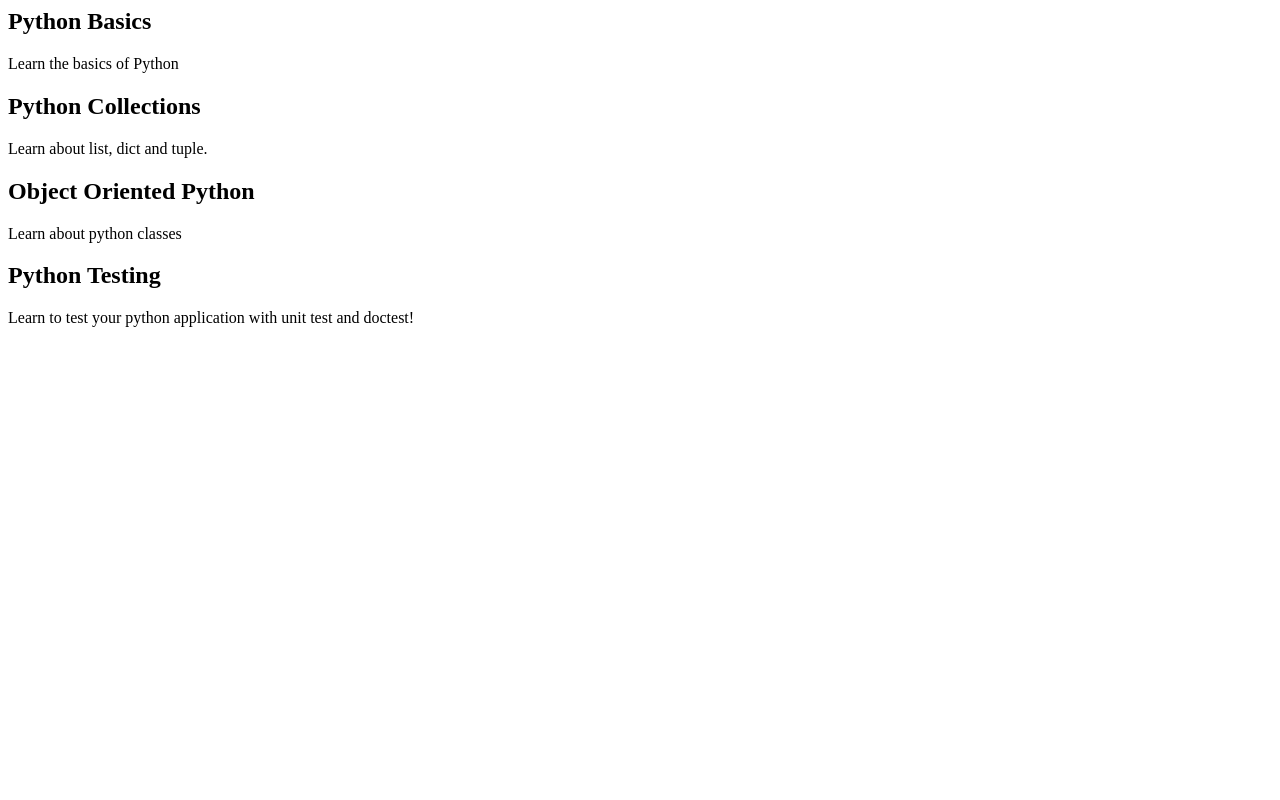
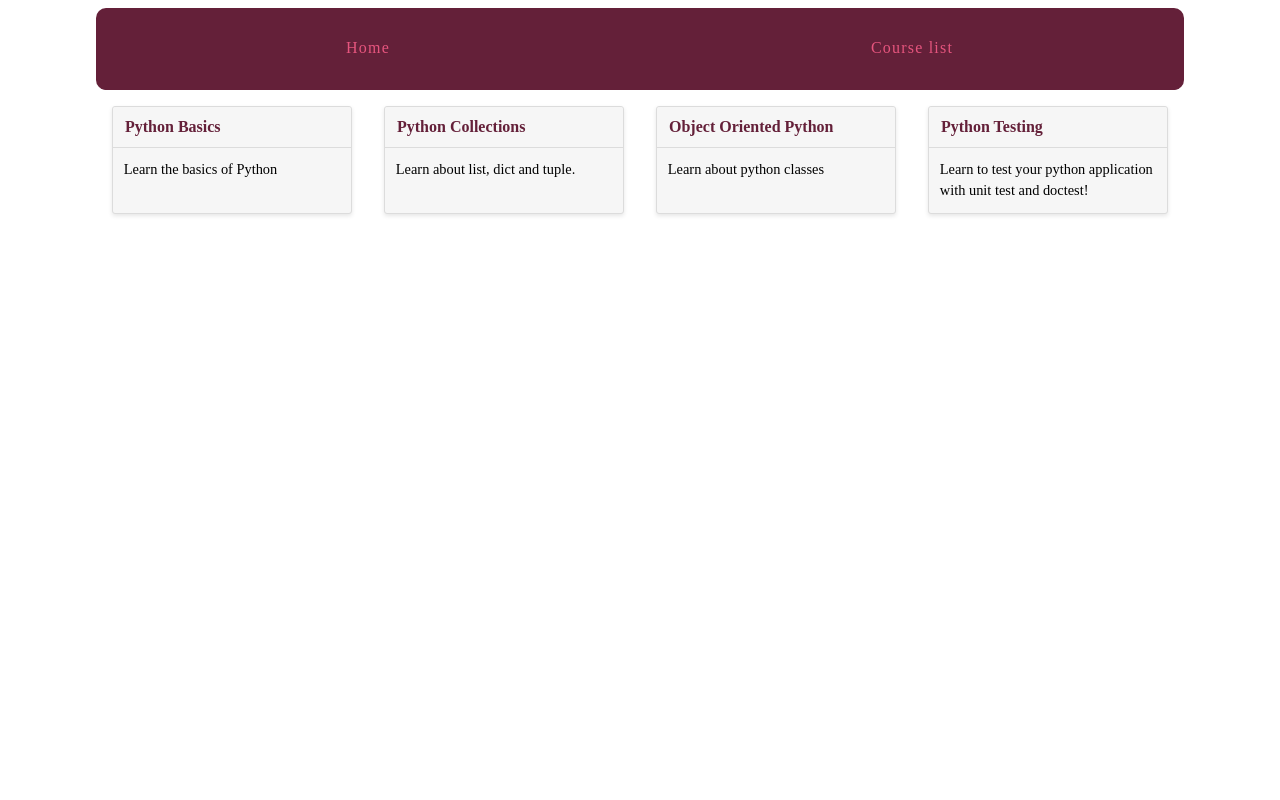
Before and after one commit to kaka21garuda/Django101, a Django app: page /courses/ in a window 1280 px wide. Run offline with Django 3.2, Linux system fonts and the light colour scheme; data comes from the database, SQL or seed files in the repository; both versions use the stored data as it was after the commit.

Commit message:
update css, migration step and update url

```diff
--- a/assets/css/layout.css
+++ b/assets/css/layout.css
@@ -0,0 +1,123 @@
+html {
+  box-sizing: border-box; }
+
+*, *::after, *::before {
+  box-sizing: inherit; }
+
+.site-container {
+  max-width: 68em;
+  margin-left: auto;
+  margin-right: auto; }
+  .site-container::after {
+    clear: both;
+    content: "";
+    display: table; }
+  .site-container nav {
+    width: 100%;
+    display: table;
+    width: 100%;
+    table-layout: fixed;
+    border-bottom-left-radius: 10px;
+    border-bottom-right-radius: 10px;
+    border-top-left-radius: 10px;
+    border-top-right-radius: 10px;
+    border-bottom-left-radius: 10px;
+    border-top-left-radius: 10px;
+    border-bottom-right-radius: 10px;
+    border-top-right-radius: 10px;
+    background-color: #642039;
+    margin-bottom: 1em;
+    overflow: hidden; }
+    .site-container nav a {
+      display: table-cell;
+      width: 8.33333%;
+      padding: 10px;
+      border-bottom: 2px solid #642039;
+      color: #e6557e;
+      letter-spacing: 0.075em;
+      line-height: 60px;
+      text-align: center;
+      text-decoration: none; }
+      .site-container nav a:hover {
+        background: #6d3753;
+        border-bottom: 2px solid #642039;
+        color: white; }
+
+.cards {
+  display: -webkit-box;
+  display: -moz-box;
+  display: box;
+  display: -webkit-flex;
+  display: -moz-flex;
+  display: -ms-flexbox;
+  display: flex;
+  -webkit-box-lines: multiple;
+  -moz-box-lines: multiple;
+  box-lines: multiple;
+  -webkit-flex-wrap: wrap;
+  -moz-flex-wrap: wrap;
+  -ms-flex-wrap: wrap;
+  flex-wrap: wrap;
+  -webkit-box-pack: justify;
+  -moz-box-pack: justify;
+  box-pack: justify;
+  -webkit-justify-content: space-between;
+  -moz-justify-content: space-between;
+  -ms-justify-content: space-between;
+  -o-justify-content: space-between;
+  justify-content: space-between;
+  -ms-flex-pack: justify; }
+
+.card {
+  -webkit-flex-basis: 15em;
+  -moz-flex-basis: 15em;
+  flex-basis: 15em;
+  -ms-flex-preferred-size: 15em;
+  -webkit-flex-grow: 1;
+  -moz-flex-grow: 1;
+  flex-grow: 1;
+  -ms-flex-positive: 1;
+  -webkit-transition: all 0.2s ease-in-out;
+  -moz-transition: all 0.2s ease-in-out;
+  transition: all 0.2s ease-in-out;
+  background-color: #f6f6f6;
+  border-radius: 3px;
+  border: 1px solid gainsboro;
+  box-shadow: 0 2px 4px #e6e6e6;
+  margin: 0 1em 1.5em 1em;
+  position: relative; }
+  .card header {
+    -webkit-transition: all 0.2s ease-in-out;
+    -moz-transition: all 0.2s ease-in-out;
+    transition: all 0.2s ease-in-out;
+    background-color: #f6f6f6;
+    border-bottom: 1px solid gainsboro;
+    border-radius: 3px 3px 0 0;
+    font-weight: bold;
+    line-height: 1.5em;
+    padding: 0.5em 0.75em; }
+    .card header a {
+      color: #642039;
+      text-decoration: none; }
+      .card header a:hover {
+        text-decoration: underline; }
+  .card .card-copy {
+    font-size: 0.9em;
+    line-height: 1.5em;
+    padding: 0.75em 0.75em; }
+    .card .card-copy p {
+      margin: 0 0 0.75em; }
+
+article h2 a,
+article h3 a {
+  color: #642039;
+  text-decoration: none; }
+  article h2 a:hover,
+  article h3 a:hover {
+    text-decoration: underline; }
+article .steps {
+  border-top: 2px solid #e6557e; }
+  article .steps h3 + p {
+    margin-left: 1em; }
+
+/*# sourceMappingURL=layout.css.map */
--- a/courses/models.py
+++ b/courses/models.py
@@ -14,6 +14,7 @@ class Course(models.Model):
 class Step(models.Model):
     title = models.CharField(max_length = 255)
     description = models.TextField()
+    content = models.TextField(blank = True, default = " ")
     oder = models.IntegerField(default = 0)
     course = models.ForeignKey(Course)
 
--- a/courses/templates/courses/course_list.html
+++ b/courses/templates/courses/course_list.html
@@ -1,4 +1,17 @@
-{% for course in courses %}
-<h2>{{ course.title }}</h2>
-{{ course.description }}
-{% endfor %}
+{% extends "layout.html" %}
+
+{% block title %}Available courses{% endblock %}
+{% block content %}
+<div class="cards">
+    {% for course in courses %}
+    <div class="card">
+        <header>
+            <a href="{% url 'list' %}">{{ course.title }}</a>
+        </header>
+        <div class="card-copy">
+            {{ course.description }}
+        </div>
+    </div>
+    {% endfor %}
+</div>
+{% endblock %}
--- a/courses/urls.py
+++ b/courses/urls.py
@@ -1,8 +1,11 @@
 from django.conf.urls import url
+
+import courses
 
 from . import views
 
 urlpatterns = [
-    url(r'^$',views.course_list),
-    url(r'(?P<pk>\d+)/$', views.course_detail),
+    url(r'^$',views.course_list, name = 'list'),
+    url(r'(?P<course_pk>\d+)/(?P<step_pk>\d+)$', views.step_detail, name = 'step'),
+    url(r'^$courses/', courses.views.course_detail, name = 'detail'),
 ]
--- a/courses/views.py
+++ b/courses/views.py
@@ -1,7 +1,7 @@
 from django.shortcuts import get_object_or_404, render
 
 
-from .models import Course
+from .models import Course, Step
 # Create your views here.
 def course_list(request):
     courses = Course.objects.all()
@@ -11,3 +11,7 @@ def course_detail(request, pk):
     #course = Course.objects.get(pk = pk)
     course = get_object_or_404(Course, pk = pk)
     return render(request, 'courses/course_detail.html', {'course': course})
+
+def step_detail(request, course_pk, step_pk):
+    step = get_object_or_404(Step, course_id = course_pk, pk = step_pk)
+    return render(request, 'courses/step_detail.html', {'step': step})
--- a/learning_site/urls.py
+++ b/learning_site/urls.py
@@ -23,10 +23,13 @@ import courses
 
 from . import views
 
+
+
 urlpatterns = [
     url(r'^courses/', include('courses.urls')),
     url(r'^admin/', admin.site.urls),
-    url(r'^$', views.hello_world),
+    url(r'^$', views.hello_world, name = 'home'),
+    url(r'^courses/', courses.views.course_list, name = 'course_list')
 
 ]
 
--- a/templates/layout.html
+++ b/templates/layout.html
@@ -9,6 +9,10 @@
     </head>
     <body>
         <div class="site-container">
+            <nav>
+                <a href="{% url 'home' %}">Home</a>
+                <a href="{% url 'course_list' %}">Course list</a>
+            </nav>
             {% block content %}{% endblock %}
         </div>
     </body>
```
Also changed, not shown: courses/templates/courses/step_detail.html (added, +10 -0 lines), courses/migrations/0003_auto_20161204_0841.py (added), db.sqlite3, 7 other files.
